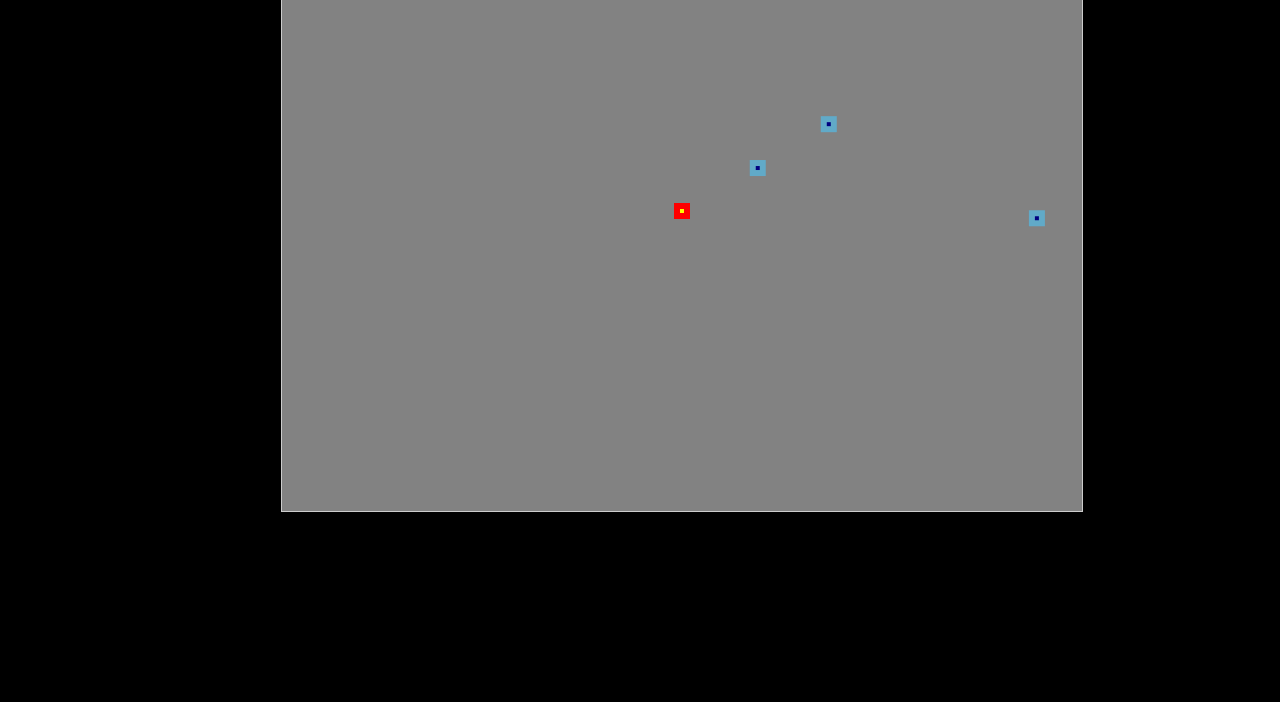
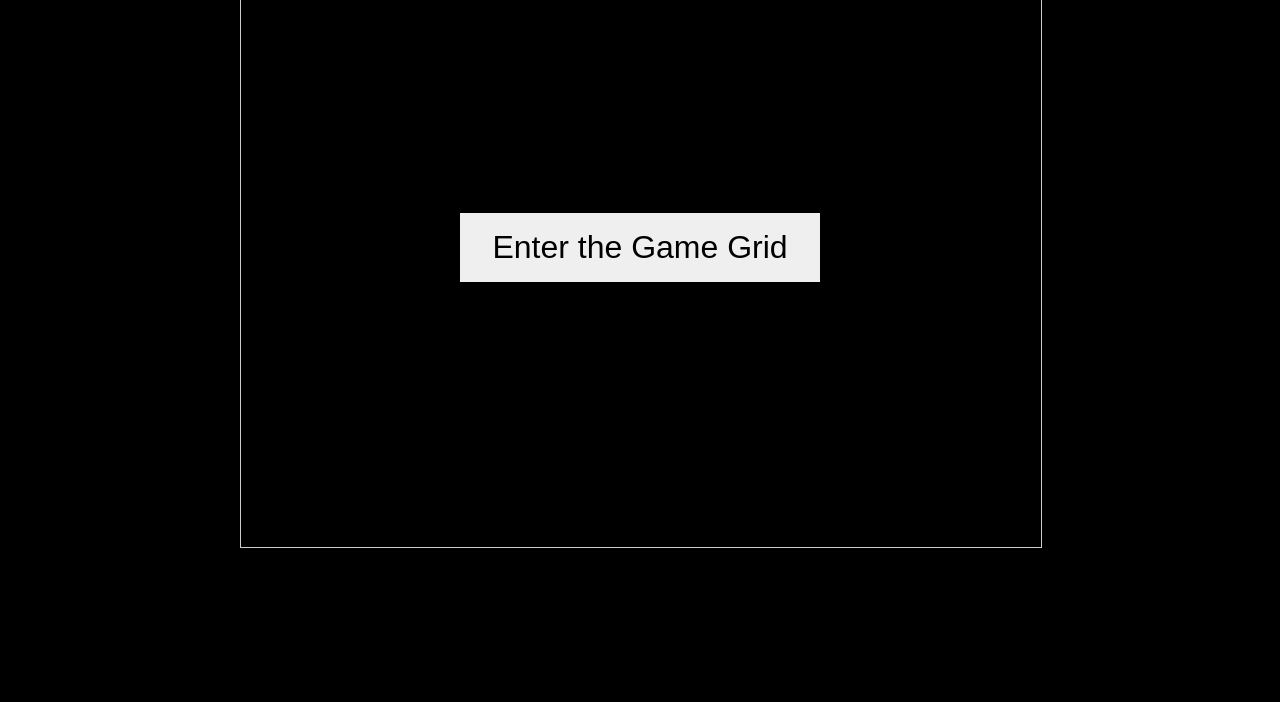
Before and after one commit to justino/GridWarriors, a plain HTML site: page index.html in a window 1280 px wide. Shown: the part 98-800 px from the top of the page. Drawn offline with Linux system fonts and the light colour scheme.

Commit message:
Rudimentarys on being able to restart the game. Will eventually include a "game over" plackard and pause functionality

```diff
--- a/css/tran.css
+++ b/css/tran.css
@@ -1,18 +1,59 @@
 body {
     background-color: black;
-    text-align: center;
     color: white;
     font-family: Arial, Helvetica, sans-serif;
+    margin: 1rem 0;
+    padding: 0;
+}
+
+.container {
+    width: 800px;
+    margin: auto;
 }
 
 .scoreboard {
-    float: left;
-    font-size: 2rem;
-}
-.scoreboard .score {
-    font-size: 1rem;
+    font-size: 1.5rem;
 }
 
-canvas {
+#gamegrid {
+    display: block;
     border: 1px solid #ccc;
+    z-index: 0;
+    margin: auto;
 }
+
+.gamegrid {
+    position: relative;
+}
+
+.overlay {
+    width: 100%;
+    height: 100%;
+    display: none;
+    justify-content: center;
+    align-items: center;
+    position: absolute;
+    top: 0;
+    left: 0;
+    right: 0;
+    bottom: 0;
+}
+.overlay.show {
+    display: flex;
+}
+
+.start-game {
+    -webkit-appearance: none;
+    -moz-appearance: none;
+    cursor: pointer;
+    display: block;
+    padding: 1rem 2rem;
+    margin: 0;
+    text-decoration: none;
+    font-size: 2rem;
+    z-index: 1;
+    border: none;
+}
+.start-game:hover {
+    background-color: #fff;
+}
--- a/index.html
+++ b/index.html
@@ -5,12 +5,18 @@
         <link rel="stylesheet" type="text/css" href="css/tran.css" />
     </head>
     <body>
-        <div class="scoreboard">
-            Score
-            <div id="score">0</div>
+        <div class="container">
+            <div class="scoreboard">
+                Score: <span id="score">0</span>
+            </div>
+
+            <div class="gamegrid">
+                <canvas id="gamegrid"></canvas>
+                <div class="overlay">
+                    <button class="start-game">Enter the Game Grid</button>
+                </div>
+            </div>
         </div>
-
-        <canvas id="gamegrid"></canvas>
 
         <script type="text/javascript" src="js/config.js"></script>
         <script type="text/javascript" src="js/vector.js"></script>
--- a/js/gamegrid.js
+++ b/js/gamegrid.js
@@ -15,7 +15,6 @@ GameGrid.prototype.init = function() {
     addEventListener('UnitHit', this.unitHit);
     addEventListener('UnitHit', this.regeneration);
     addEventListener('Score', this.updateScoreboard);
-    addEventListener('GameOver', this.gameOver);
 
     // Begin game
     this.wave.init();
@@ -92,7 +91,3 @@ GameGrid.prototype.updateScoreboard = function(e) {
 
     console.log('Updated scoreboard');
 }
-
-GameGrid.prototype.gameOver = function(e) {
-    console.log('Game Over');
-}
--- a/js/tran.js
+++ b/js/tran.js
@@ -5,26 +5,20 @@ Array.prototype.remove = function(value) {
 }
 
 window.onload = function() {
-    // Build Animation System
-    window.requestAnimFrame = (function() {
-        return window.requestAnimationFrame    ||
-            window.webkitRequestAnimationFrame ||
-            window.mozRequestAnimationFrame    ||
-            window.oRequestAnimationFrame      ||
-            window.msRequestAnimationFrame     ||
-            function(callback) {
-               setTimeout(callback, 1000 / 60);
-            };
-    })();
-
     console.log('TRAN: Initialize TRAN');
     tran = new Tran(config.width, config.height);
-    tran.init();
-    tran.play();
 }
 
 function Tran(width, height) {
     this.initCanvas(width, height);
+    this.playing = false;
+
+    addEventListener('GameOver', this.gameOver.bind(this));
+    document.querySelector('.overlay button').addEventListener('click', () => {
+        tran.startGame();
+    });
+
+    this.init();
 }
 
 Tran.prototype.initCanvas = function(width, height) {
@@ -36,14 +30,42 @@ Tran.prototype.initCanvas = function(width, height) {
 }
 
 Tran.prototype.init = function() {
+    this.overlay();
+}
+
+Tran.prototype.startGame = function() {
+    this.overlay(true);
+
     this.gameGrid = new GameGrid();
     this.gameGrid.init();
     this.gameGrid.Draw();
+
+    this.playing = true;
+    this.play();
 }
 
 Tran.prototype.play = function() {
     this.gameGrid.Update();
     this.gameGrid.Draw();
 
-    requestAnimFrame(this.play.bind(this));
+    if (this.playing) {
+        requestAnimationFrame(this.play.bind(this));
+    }
 }
+
+Tran.prototype.gameOver = function() {
+    console.log('Game Over');
+    this.playing = false;
+
+    this.init();
+}
+
+Tran.prototype.overlay = function(hide = false) {
+    var overlay = document.querySelector('.overlay');
+    var func = 'add';
+    if (hide) {
+        func = 'remove';
+    }
+
+    overlay.classList[func]('show');
+}
```
